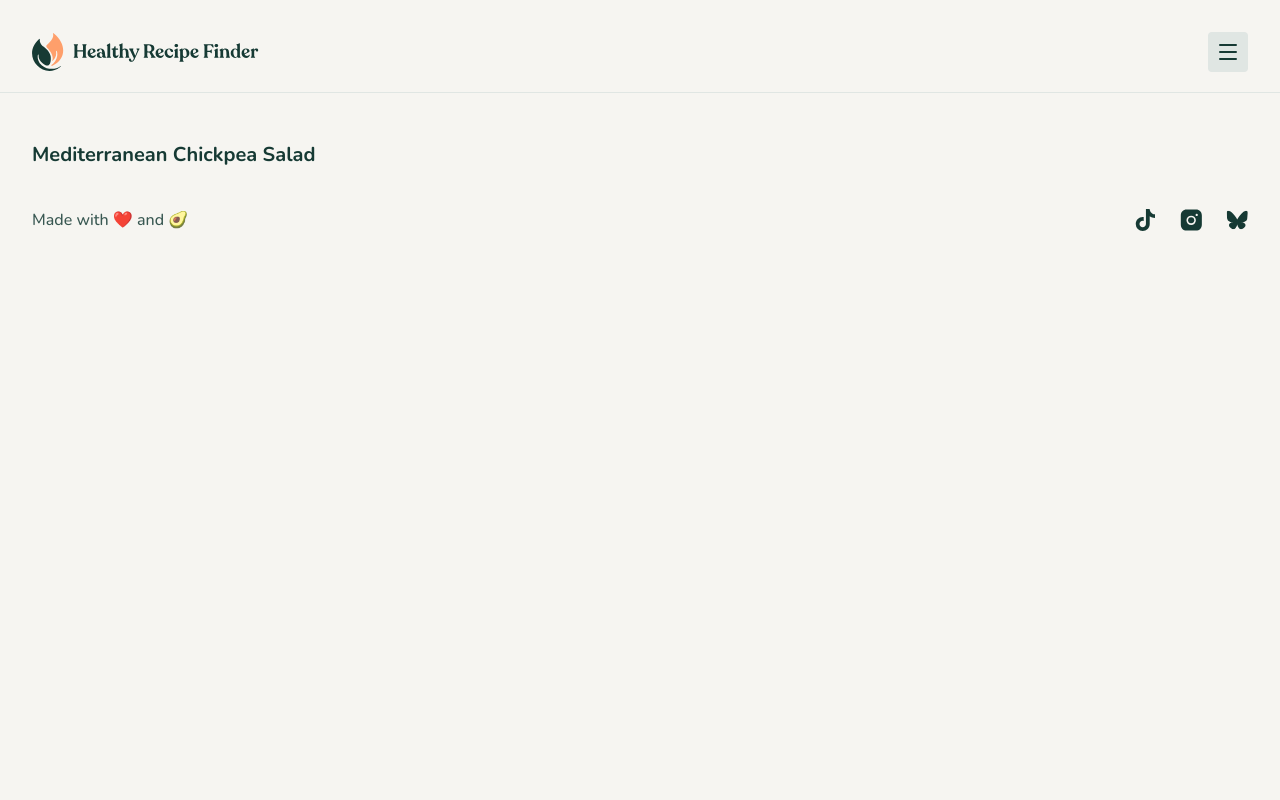
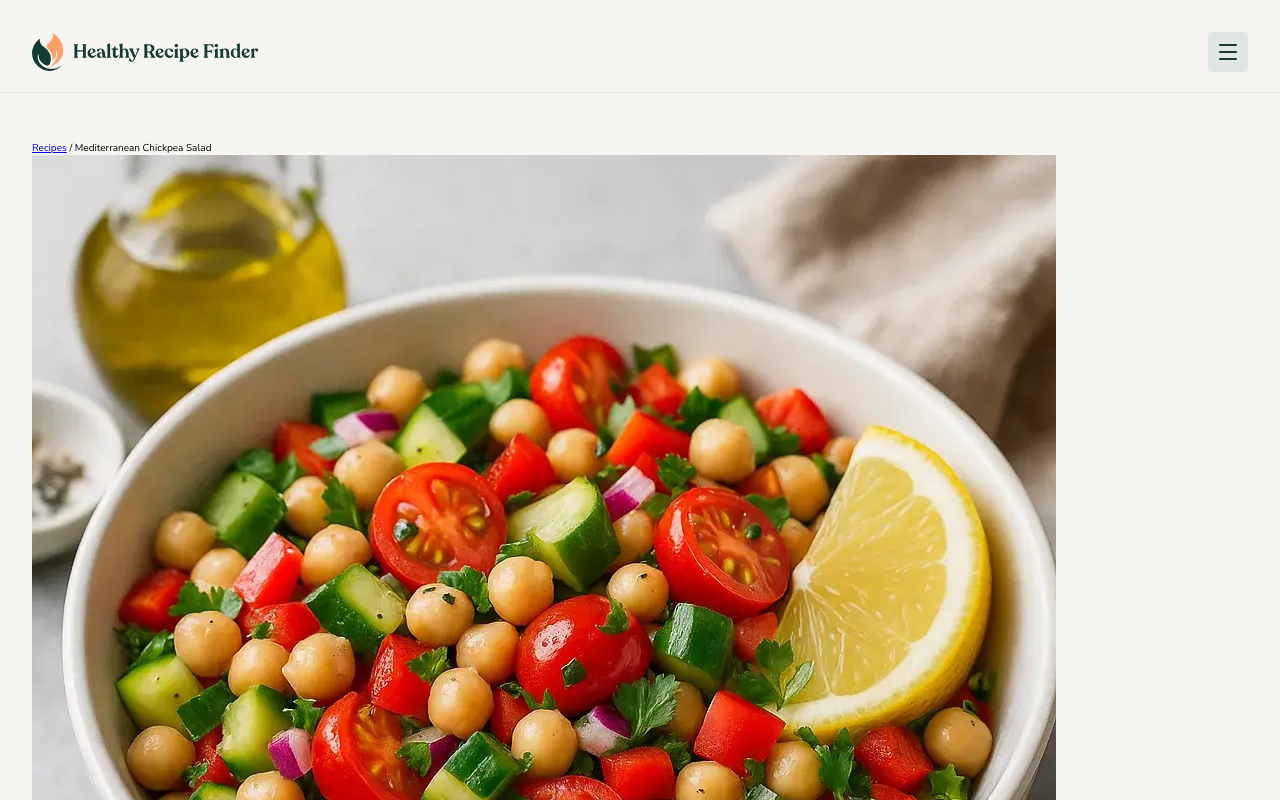
Before and after one commit to EdwardShanahan09/fm-recipe-finder, a React (Vite) app: page /recipe/1 in a window 1280 px wide. Shown: the top 800 px of the page. Built offline with nearby package versions, Linux system fonts and the light colour scheme.

Commit message:
Add Recipe content to Recipe page

```diff
--- a/src/pages/Recipe/Recipe.jsx
+++ b/src/pages/Recipe/Recipe.jsx
@@ -1,19 +1,119 @@
-import { useParams } from "react-router-dom";
+import servingsIcon from "../../assets/icons/icon-servings.svg";
+import prepIcon from "../../assets/icons/icon-prep-time.svg";
+import cookIcon from "../../assets/icons/icon-cook-time.svg";
+import { Link, useParams } from "react-router-dom";
 import recipes from "../../data.json";
+import Card from "../../components/Card/Card";
 
 const Recipe = () => {
   const { id } = useParams();
 
-  // IDs from URL params are strings — compare as strings to avoid type mismatch
   const findRecipe = recipes.find((recipe) => String(recipe.id) === String(id));
 
   if (!findRecipe) {
     return <h1>Recipe not found</h1>;
   }
 
-  const { title } = findRecipe;
+  const getRandomRecipes = () => {
+    const filterRecipes = recipes.filter(
+      (recipe) => String(recipe.id) !== String(id),
+    );
 
-  return <h1>{title}</h1>;
+    const randomRecipes = filterRecipes.sort(() => Math.random() - 0.5);
+
+    return randomRecipes.slice(0, 3);
+  };
+
+  const randomRecipes = getRandomRecipes();
+
+  const { title, overview, servings, prepMinutes, cookMinutes, ingredients } =
+    findRecipe;
+  const imageLarge = findRecipe.image.large;
+  const imageSmall = findRecipe.image.small;
+
+  return (
+    <section className="recipe">
+      <div className="recipe__img">
+        <div className="recipe__link">
+          <Link to="/recipes">Recipes</Link>
+
+          <span> / {title}</span>
+        </div>
+
+        <picture className="">
+          <source srcSet={imageLarge} media="(min-width: 768px)" />
+          <img
+            className=""
+            src={imageSmall}
+            alt="Person cooking a healthy meal"
+          />
+        </picture>
+      </div>
+
+      <div className="recipe__text">
+        <h2 className="text-preset-2">{title}</h2>
+
+        <p className="recipe__description">{overview}</p>
+
+        <div className="recipe__details">
+          <div>
+            <img src={servingsIcon} alt="Servings Icon" />
+
+            <span>Servings: {servings}</span>
+          </div>
+
+          <div>
+            <img src={prepIcon} alt="Prep Icon" />
+
+            <span>Prep Time: {prepMinutes}mins</span>
+          </div>
+
+          <div>
+            <img src={cookIcon} alt="Cook Icon" />
+
+            <span>Cook Time: {prepMinutes}mins</span>
+          </div>
+        </div>
+
+        <div className="recipes__ingredients">
+          <h4>Ingredients:</h4>
+          <ul className="recipe__list">
+            {ingredients.map((ingredient, index) => (
+              <li key={index}>{ingredient}</li>
+            ))}
+          </ul>
+        </div>
+
+        <div className="recipes__instructions">
+          <h4>Instructions:</h4>
+          <ul className="recipe__list">
+            {ingredients.map((ingredient, index) => (
+              <li key={index}>{ingredient}</li>
+            ))}
+          </ul>
+        </div>
+      </div>
+
+      <div className="recipe__more">
+        <h3>More recipes</h3>
+        <div className="recipe__more-cards">
+          {randomRecipes.map((recipe) => (
+            <Card
+              key={recipe.id}
+              id={recipe.id}
+              imageSmall={recipe.image.small}
+              imageLarge={recipe.image.large}
+              title={recipe.title}
+              overview={recipe.overview}
+              servings={recipe.servings}
+              prep={recipe.prepMinutes}
+              cook={recipe.cookMinutes}
+            />
+          ))}
+        </div>
+      </div>
+    </section>
+  );
 };
 
 export default Recipe;
```
